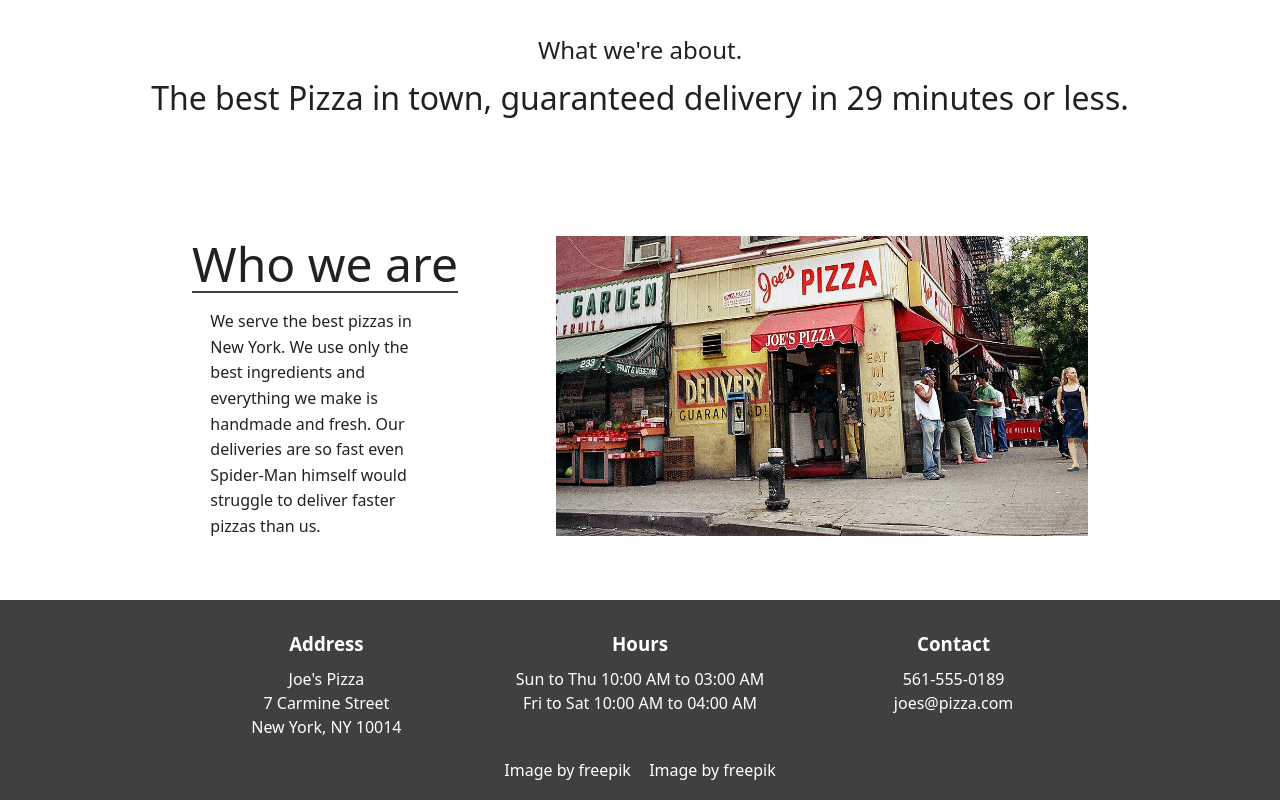
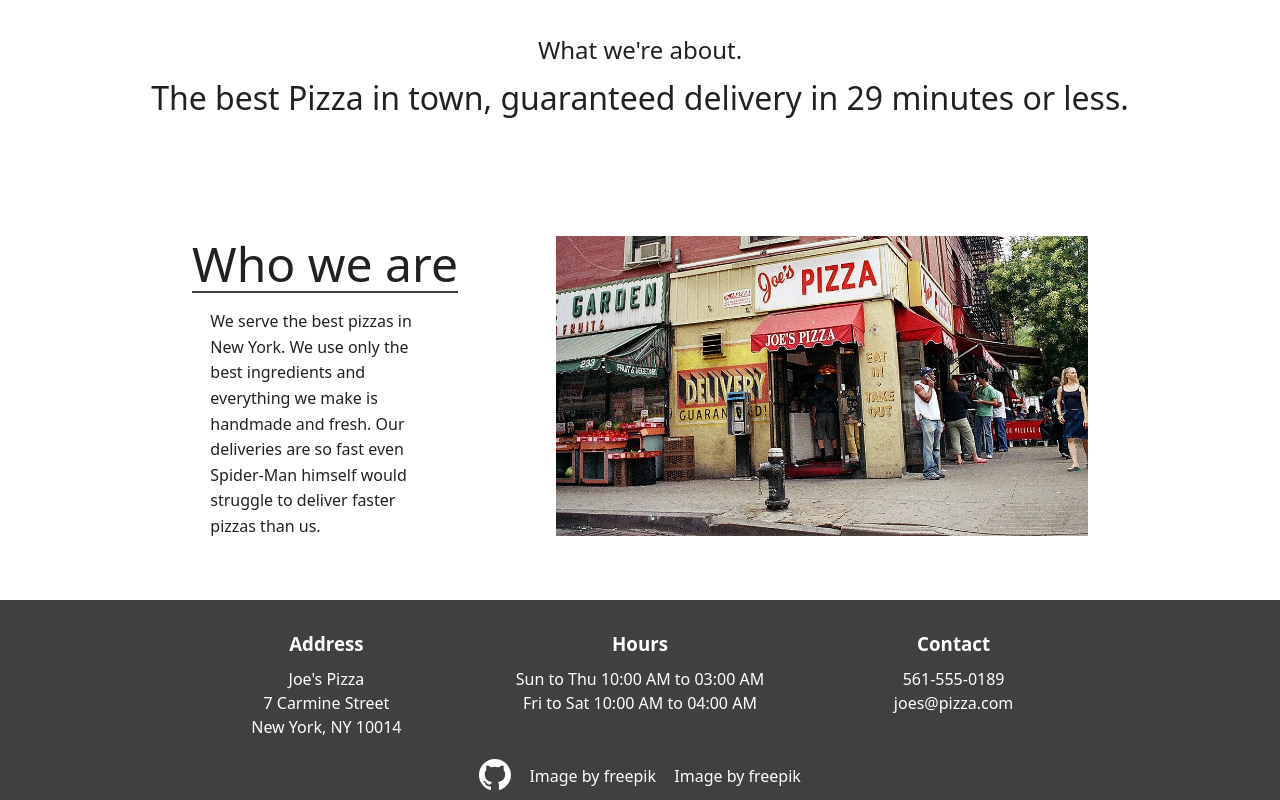
Before and after one commit to arnaudSanchez1816/odin-restaurant, a website built with webpack: page src/template.html in a window 1280 px wide. Shown: the part 744-1544 px from the top of the page. Built offline with nearby package versions, Linux system fonts and the light colour scheme.

Commit message:
Add github repo link

```diff
--- a/src/style.css
+++ b/src/style.css
@@ -125,6 +125,7 @@
     display: flex;
     width: 70%;
     justify-content: center;
+    align-items: center;
     gap: 2ch;
     margin-top: 20px;
     width: 100%;
@@ -137,6 +138,26 @@
         &:active {
             color: #aaa;
         }
+    }
+}
+
+footer .github-svg {
+    mask: url(./img/github-mark-white.svg) no-repeat center / contain;
+    width: 2rem;
+    height: 2rem;
+    display: inline-block;
+    background-color: var(--white-button-background-color);
+
+    &:hover {
+        background-color: var(--white-button-background-color-hover);
+    }
+
+    &:active {
+        background-color: var(--white-button-background-color-active);
+    }
+
+    &:visited {
+        background-color: var(--white-button-background-color);
     }
 }
 
--- a/src/template.js
+++ b/src/template.js
@@ -2,7 +2,7 @@
 import displayHome from "./home.js"
 import displayMenu from "./menu.js"
 import displayContact from "./contact.js"
-import {createNavItem, getNavItem, setSelectedNavItem} from "./navSelection.js";
+import { createNavItem, getNavItem, setSelectedNavItem } from "./navSelection.js";
 
 function createHeaderMarkup() {
     const title = document.createElement("span");
@@ -52,14 +52,21 @@
     const footerLegals = document.createElement("div");
     footerLegals.classList = ["footer-legals"];
 
-     const freepik1 = createImageSourceLink("Image by freepik", "https://www.freepik.com/free-photo/top-view-delicious-pizza-wooden-table_9772390.htm\
+    const githubSvg = document.createElement("span");
+    githubSvg.classList.add("github-svg");
+    const githubAnchor = document.createElement("a");
+    githubAnchor.href = "https://github.com/arnaudSanchez1816/odin-restaurant";
+    githubAnchor.appendChild(githubSvg);
+    footerLegals.appendChild(githubAnchor);
+
+    const freepik1 = createImageSourceLink("Image by freepik", "https://www.freepik.com/free-photo/top-view-delicious-pizza-wooden-table_9772390.htm\
      #fromView=search&page=1&position=7&uuid=87afdb5d-7e7f-47f2-9ca0-94ccf4abb371&query=Pizza");
-     footerLegals.appendChild(freepik1);
+    footerLegals.appendChild(freepik1);
 
 
-     const freepik2 = createImageSourceLink("Image by freepik", "https://www.freepik.com/free-psd/top-view-delicious-pizza_370860293.htm\
+    const freepik2 = createImageSourceLink("Image by freepik", "https://www.freepik.com/free-psd/top-view-delicious-pizza_370860293.htm\
      #fromView=search&page=1&position=27&uuid=b001b61e-bb13-4a58-9fc5-3d2a9d8d79e6&query=pizza");
-     footerLegals.appendChild(freepik2);
+    footerLegals.appendChild(freepik2);
 
     const footer = document.createElement("footer");
     footer.appendChild(footerContent);
@@ -99,7 +106,7 @@
 
     displayHome();
     const homeNavItem = getNavItem("nav-home");
-    if(homeNavItem) {
+    if (homeNavItem) {
         setSelectedNavItem(homeNavItem);
     }
 }
```
Also changed, not shown: src/img/github-mark-white.svg (added).
